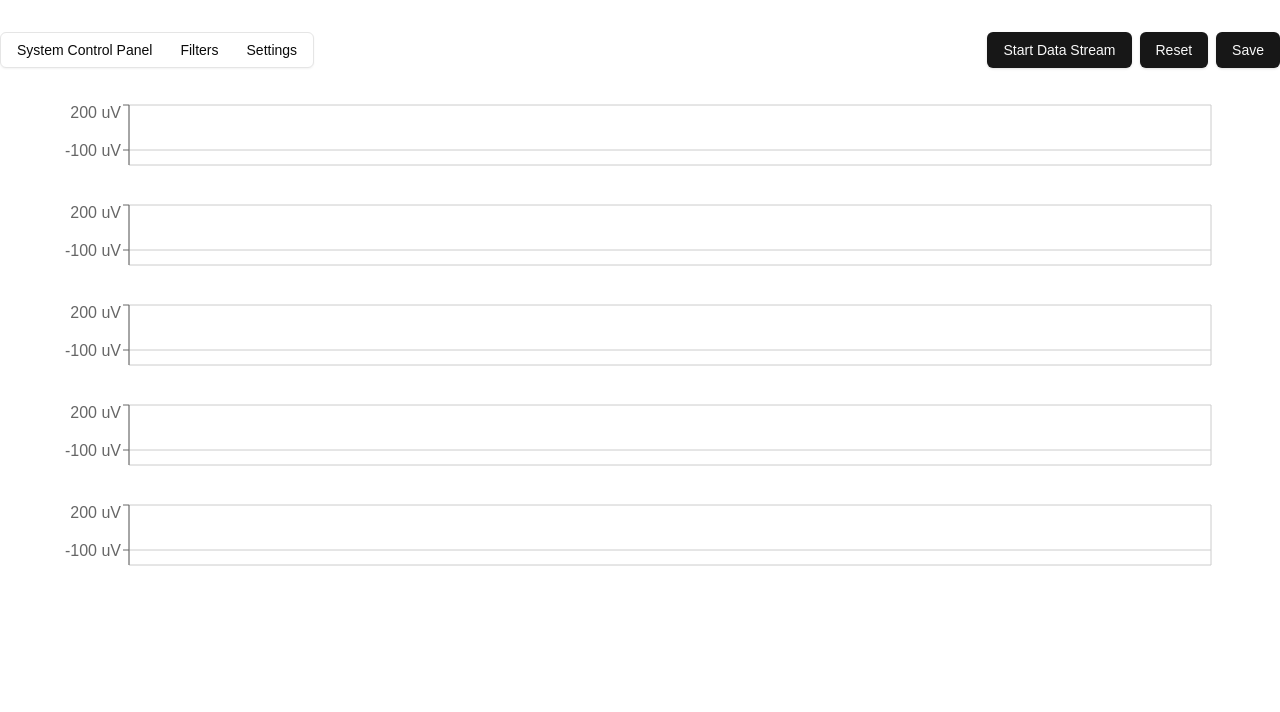
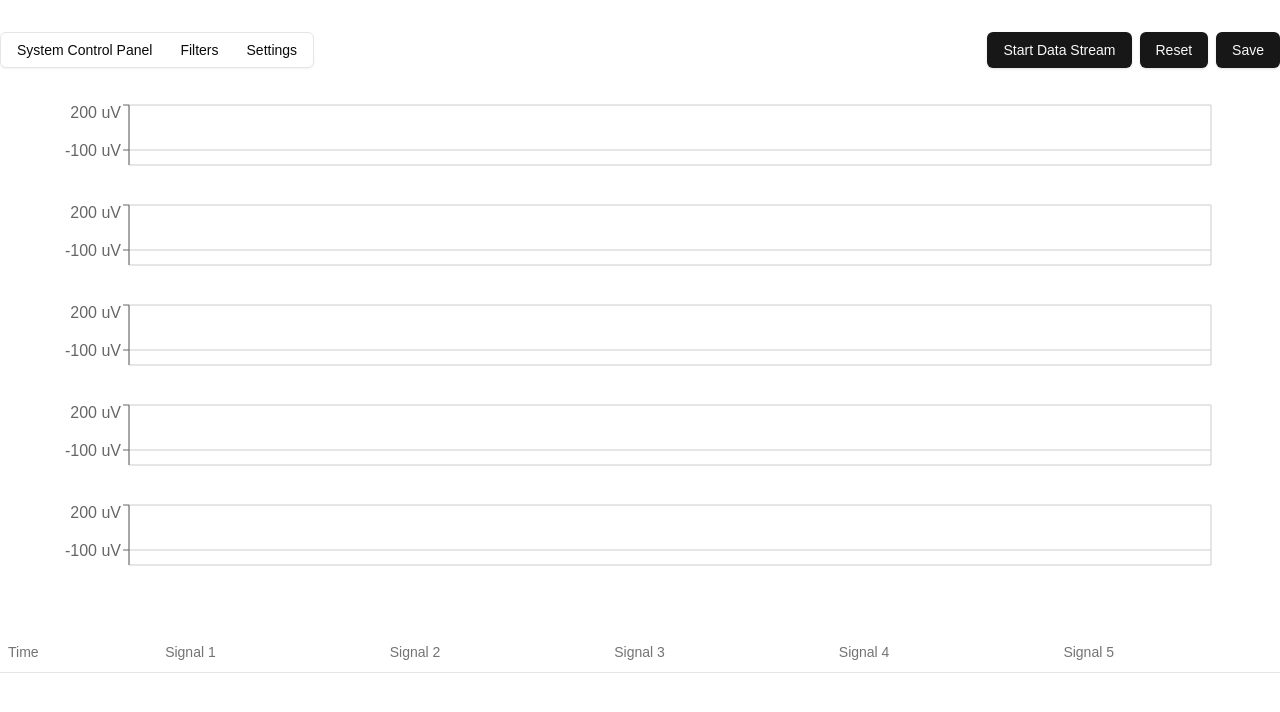
Before and after one commit to UBCMint/frontend-product-simulated-viz, a Next.js app: page / in a window 1280 px wide. Shown: the top 712 px of the page. Built offline with nearby package versions, Linux system fonts and the light colour scheme.

Commit message:
data and line chart

```diff
--- a/src/components/Visualizer/Visualizer.tsx
+++ b/src/components/Visualizer/Visualizer.tsx
@@ -38,6 +38,7 @@ export default function Visualizer() {
                     <SyncChart renderData={processedData} />
                 )}
             </div>
+            <DataTable renderData={processedData} />
         </div>
     );
 }
```
Also changed, not shown: 1 other file (tests, documents, lock files or other folders).
